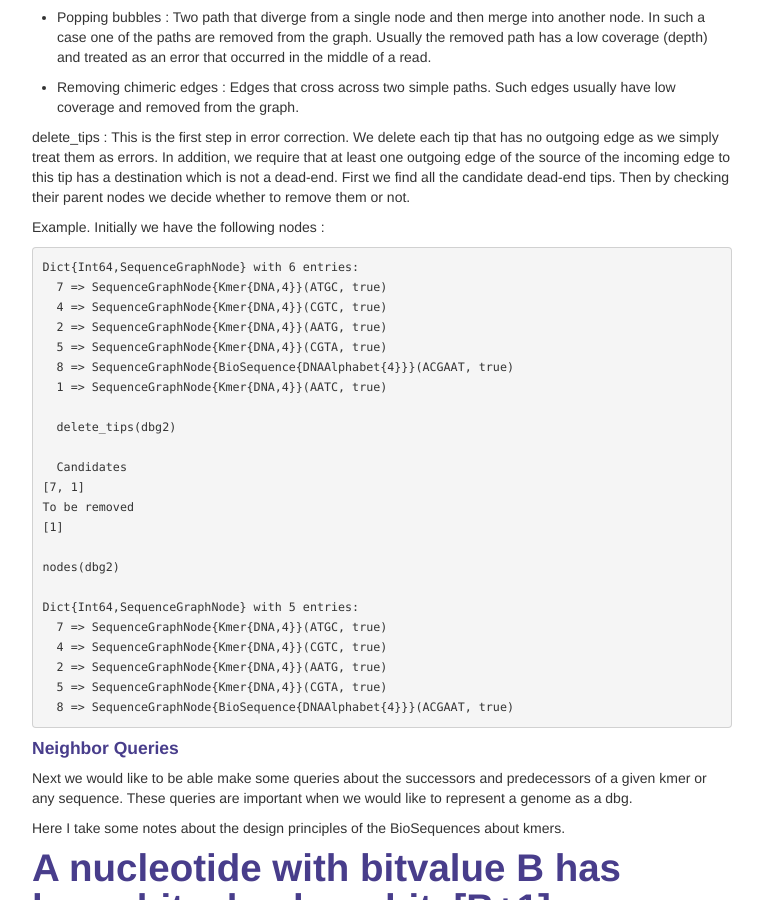
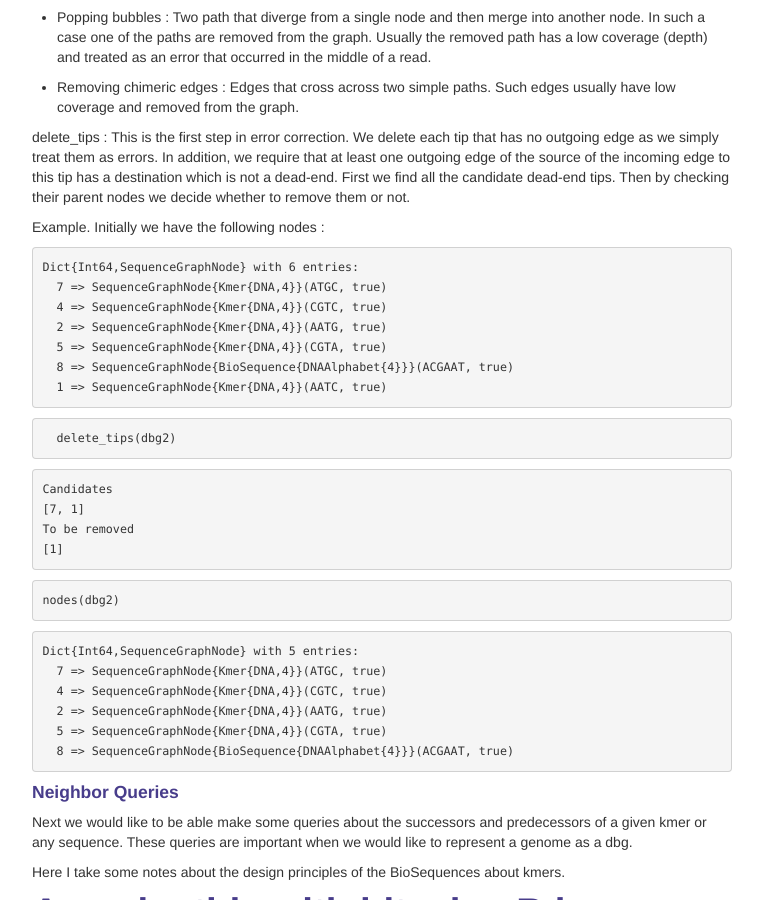
Before and after one commit to ardakdemir/ardakdemir.github.io, a Jekyll site: the page built from pages/gsoc.md, in a window 1280 px wide and 900 px high, scrolled down 6141 px. Shown: the whole window, without its empty margins (258-1021 px from the left). Built offline with Jekyll 4.4.1, drawn with Linux system fonts in a browser that asks for light colours.

Commit message:
err corr

````diff
--- a/pages/gsoc.md
+++ b/pages/gsoc.md
@@ -259,16 +259,21 @@ Dict{Int64,SequenceGraphNode} with 6 entries:
   5 => SequenceGraphNode{Kmer{DNA,4}}(CGTA, true)
   8 => SequenceGraphNode{BioSequence{DNAAlphabet{4}}}(ACGAAT, true)
   1 => SequenceGraphNode{Kmer{DNA,4}}(AATC, true)
+```
+```
+  delete_tips(dbg2)
+```
 
-  delete_tips(dbg2)
-
-  Candidates
+```
+Candidates
 [7, 1]
 To be removed
 [1]
-
+```
+```
 nodes(dbg2)
-
+```
+```
 Dict{Int64,SequenceGraphNode} with 5 entries:
   7 => SequenceGraphNode{Kmer{DNA,4}}(ATGC, true)
   4 => SequenceGraphNode{Kmer{DNA,4}}(CGTC, true)
````
